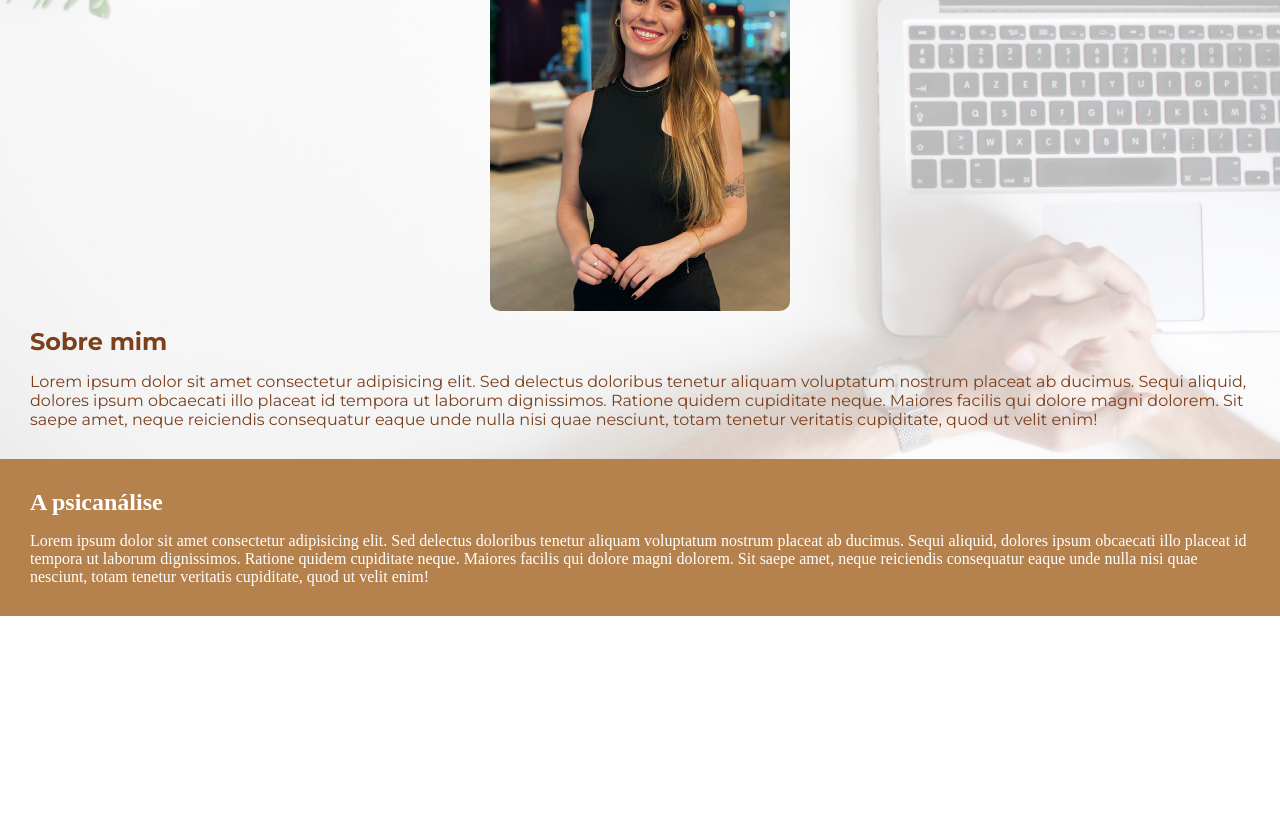
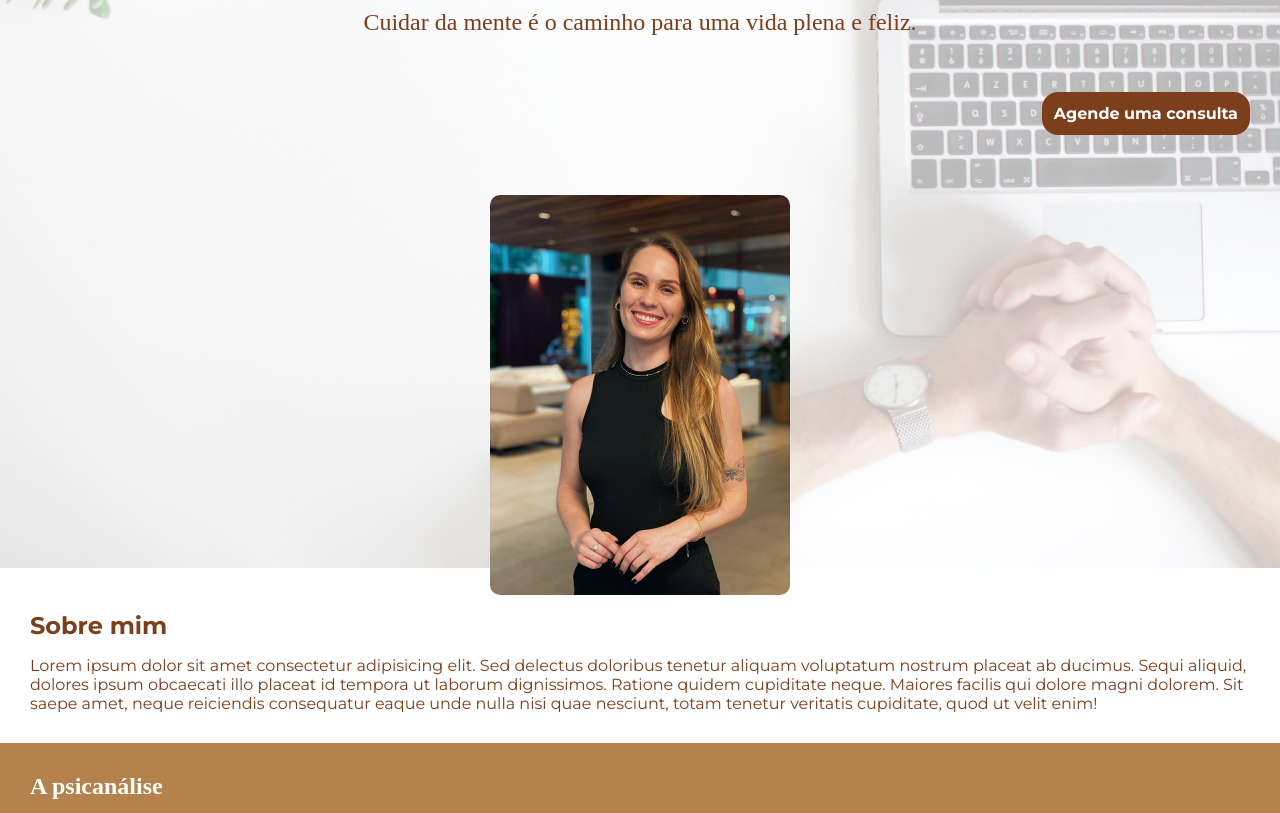
Before and after one commit to guirodrigues9876/brendha-liana-psi, a plain HTML site: page index.html in a window 1280 px wide. Shown: the part 232-1045 px from the top of the page. Before the commit the page ends 848 px from the top, so only its background shows below. Drawn offline with Linux system fonts and the light colour scheme.

Commit message:
feat: hero section

```diff
--- a/index.html
+++ b/index.html
@@ -11,11 +11,13 @@
         <link rel="stylesheet" href="style.css">
         <script defer src="mobile-navbar.js"></script>
 
+        <link rel="shortcut icon" href="./logo.png" type="image/x-icon">
+
         <link href="https://fonts.googleapis.com/css2?family=Inter:wght@400;700&family=Montserrat:wght@100;300;400;700&display=swap" rel="stylesheet">
 
     </head>
     <body>
-        <main class="hero">
+        <main >
             <header class="header">
                 <a href="#" class="logo">
                     <img src="./logo.png">
@@ -30,6 +32,15 @@
                     </ul>
                 </nav>
             </header>
+
+            <section class="hero">
+                <h1>Saúde emocional e bem estar</h1>
+                <p>Cuidar da mente é o caminho para uma vida plena e feliz.</p>
+
+                <button class="button-whats">
+                    Agende uma consulta
+                </button>
+            </section>
 
             <section>
                 <img src="./perfil.jpeg" alt="">
--- a/style.css
+++ b/style.css
@@ -42,7 +42,6 @@
     background: currentColor;
     margin-top: 5px;
     position: relative;
-
     transition: .3s;
 }
 
@@ -57,7 +56,6 @@
 .nav.active .hamburguer::after {
     transform: rotate(-135deg);
     top: -8px;
-
 }
 
 .nav-list {
@@ -103,9 +101,30 @@
     padding-block: 16px;
 }
 
-.hero {
+main {
     height: calc(100vh);
     background: center / cover no-repeat url("./background.png");
+}
+
+.hero {
+    margin-top: 32px;
+    font-size: 24px;
+    color: #7C3E1B;
+    gap: 24px;
+}
+
+.button-whats {
+    background-color: #7C3E1B;
+    color: #fff;
+    border: none;
+    padding: 12px;
+    border-radius: 16px;
+    font-family: Montserrat;
+    font-size: 16px;
+    font-weight: bold;
+    margin-top: 32px;
+    align-self: flex-end;
+    cursor: pointer;
 }
 
 section {
```
